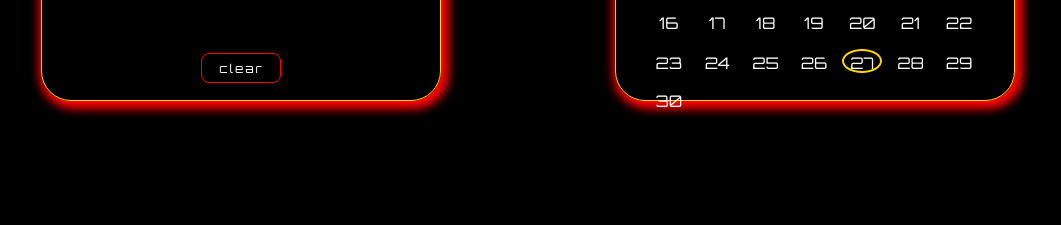
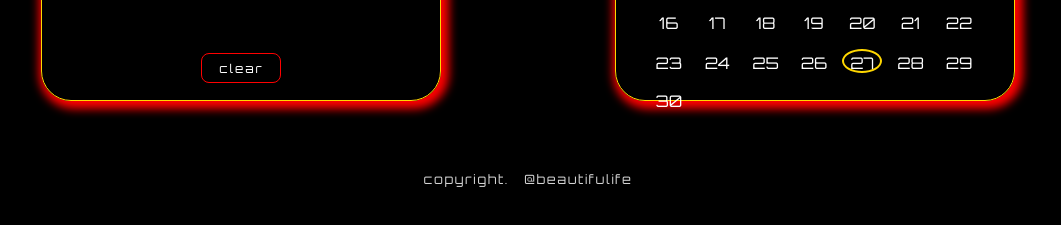
Before and after one commit to beautifulife/practice, a plain HTML site: page DOM_Practice3/clock.html in a window 1280 px wide. Shown: the part 435-660 px from the top of the page, without its empty margins (112-1173 px from the left). Drawn offline with Linux system fonts and the light colour scheme.

Commit message:
copyright

```diff
--- a/DOM_Practice3/clock.html
+++ b/DOM_Practice3/clock.html
@@ -67,6 +67,7 @@
       </div>
     </div>
   </div>
+  <div class="copyRight">copyright. &nbsp; @beautifulife</div>
 </body>
 <script src="script.js"></script>
 </html>
--- a/DOM_Practice3/script.js
+++ b/DOM_Practice3/script.js
@@ -135,11 +135,14 @@ window.onload = realTime;
   calendarLast.addEventListener('click', pastCalendar);
   calendarNext.addEventListener('click', nextCalendar);
 
+  function strMonth (month) {
+    return monthArr[month];
+  }
 
   function openCalendar() {
     var saveMonth = calendarDate.getMonth();
     while (calendarDate.getMonth() === saveMonth) {
-      writeDays (calendarDate.getDate(), calendarDate.getDay());
+      writeDays(calendarDate.getDate(), calendarDate.getDay());
       calendarDate.setDate(calendarDate.getDate()+1);
     }
     calendarDate.setDate(1);
@@ -147,11 +150,10 @@ window.onload = realTime;
 
   function writeDays(date, day) {
     var addDay = document.createElement('span');
-    // addDay.classList.add()
     addDay.textContent = date;
     if (date === 1) {
       if (day !== 0) {
-        addDay.style.marginLeft = (day * 48+8) + 'px' ;
+        addDay.style.marginLeft = (day * 48 + 8) + 'px' ;
       }
     }
     // console.log(calendarDate);
@@ -201,9 +203,4 @@ window.onload = realTime;
   function eraseCalendar() {
     calendarDays.innerHTML = ''
   }
-
-  function strMonth (month) {
-    return monthArr[month];
-  }
-
 })();
--- a/DOM_Practice3/style.css
+++ b/DOM_Practice3/style.css
@@ -226,3 +226,10 @@ li {
   border-radius: 50%;
   cursor: pointer;
 }
+
+.copyRight {
+  color: lightgray;
+  font-size: 0.8rem;
+  margin-top: 20px;
+  letter-spacing: 0.1rem;
+}
```
